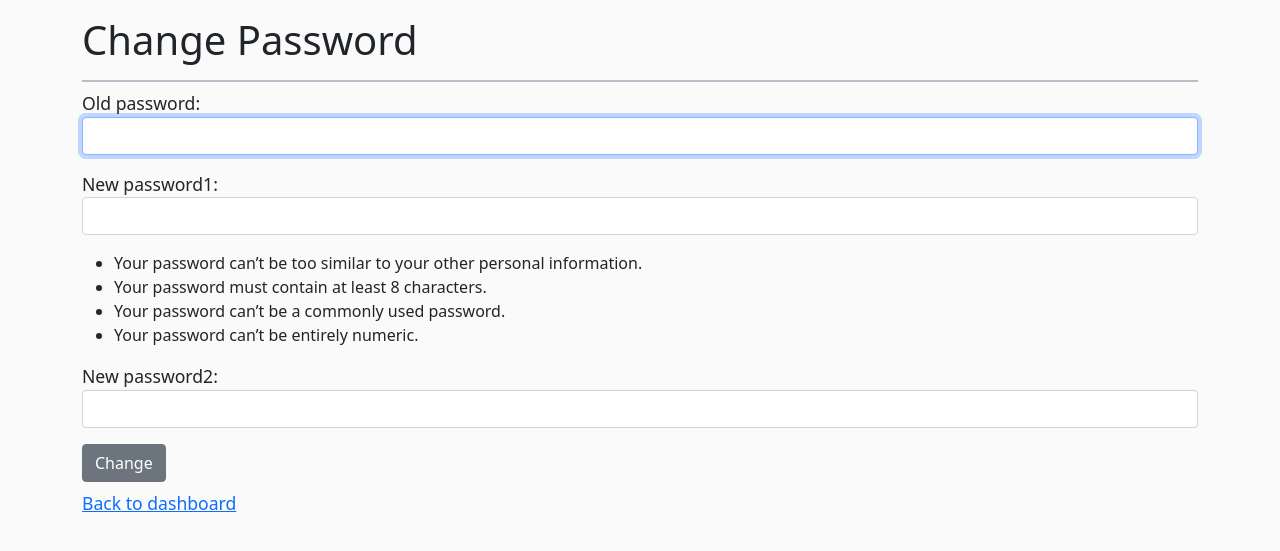
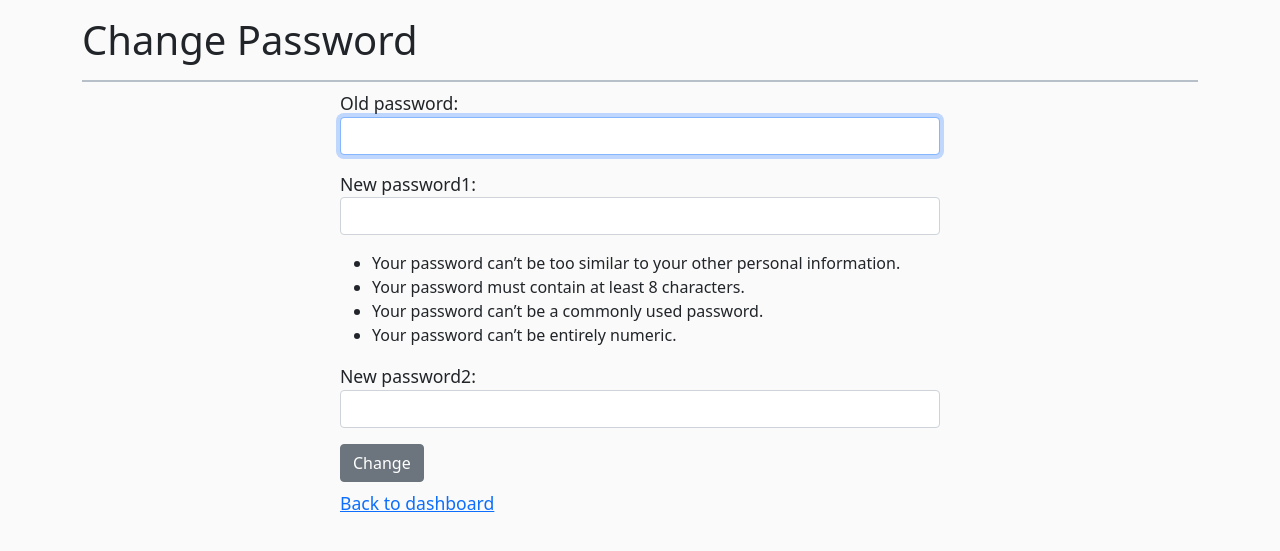
Before and after one commit to mppatterson84/michael_patterson.com, a Django app: page /password_change/ in a window 1280 px wide. Shown: the part 58-609 px from the top of the page. Run offline with Django 3.2, Linux system fonts and the light colour scheme; the visitor is signed in with stand-in values (Sample User, id 1); some libraries are stand-ins or nearby versions.

Commit message:
change class name and add margin auto

```diff
--- a/mysite/static/css/users.css
+++ b/mysite/static/css/users.css
@@ -1,4 +1,5 @@
-.login {
+.content {
     min-width: 300px;
     max-width: 600px;
+    margin: auto;
 }
```
